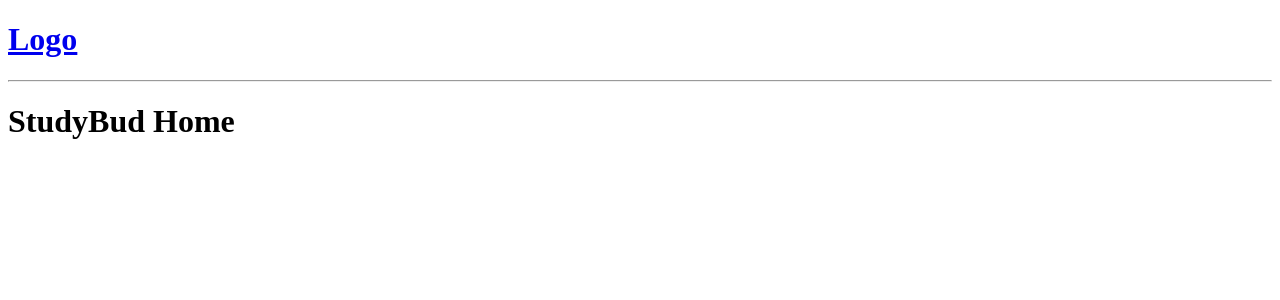
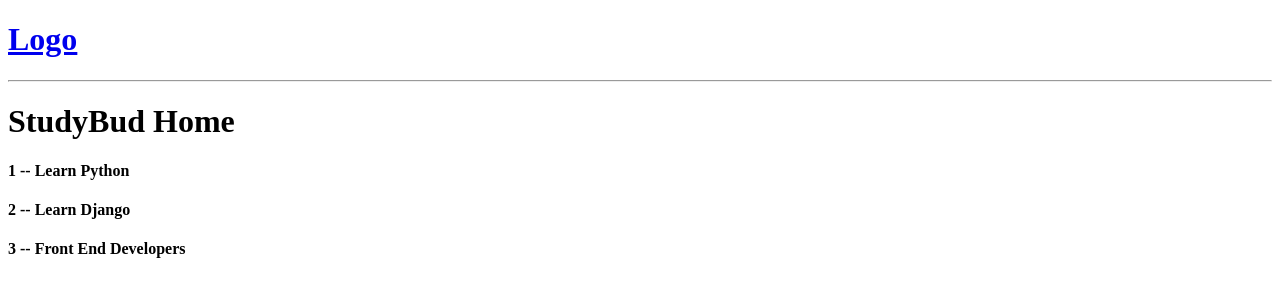
Before and after one commit to Closdlgdo/StudyBud, a Django app: page / in a window 1280 px wide. Shown: the top 300 px of the page. Run offline with Django 5.2, Linux system fonts and the light colour scheme.

Commit message:
We are creating a discord-like application with Python Django thanks to: Dennis Ivy from Python Django 7 Hour Course on YT

```diff
--- a/studybud1/base/views.py
+++ b/studybud1/base/views.py
@@ -5,9 +5,16 @@ from django.shortcuts import render
 # They are functions or classes
 # When someone goes to a specific URL, they will be sent here. Any queries to the DB will be sent here.
 
+rooms = [
+    {"id": 1, "name": "Learn Python"},
+    {"id": 2, "name": "Learn Django"},
+    {"id": 3, "name": "Front End Developers"},
+]
+
+
 
 def home(request):
-    return render(request, "home.html")
+    return render(request, "home.html", {"rooms": rooms})
 
 
 def room(request):
--- a/studybud1/templates/home.html
+++ b/studybud1/templates/home.html
@@ -8,6 +8,16 @@
 {% extends "main.html" %}
     {% block content %}
     <h1>StudyBud Home</h1>
+
+    <div>
+        {% for room in rooms %}
+            <div>
+                <h4>{{room.id}} -- {{room.name}}</h4>
+            </div>
+
+        {% endfor %}
+    </div>
+
     {% endblock content %}
 </body>
 </html>
```
